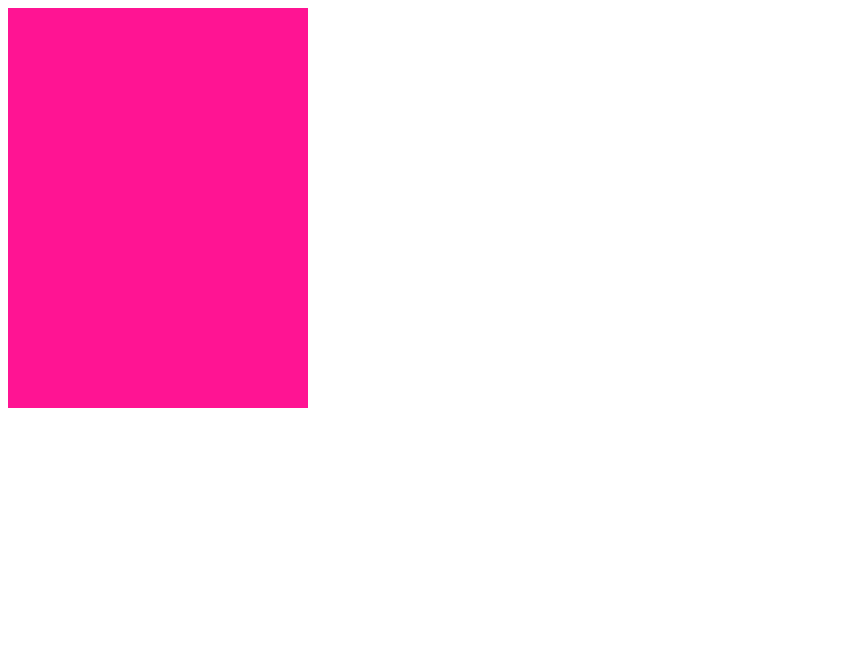
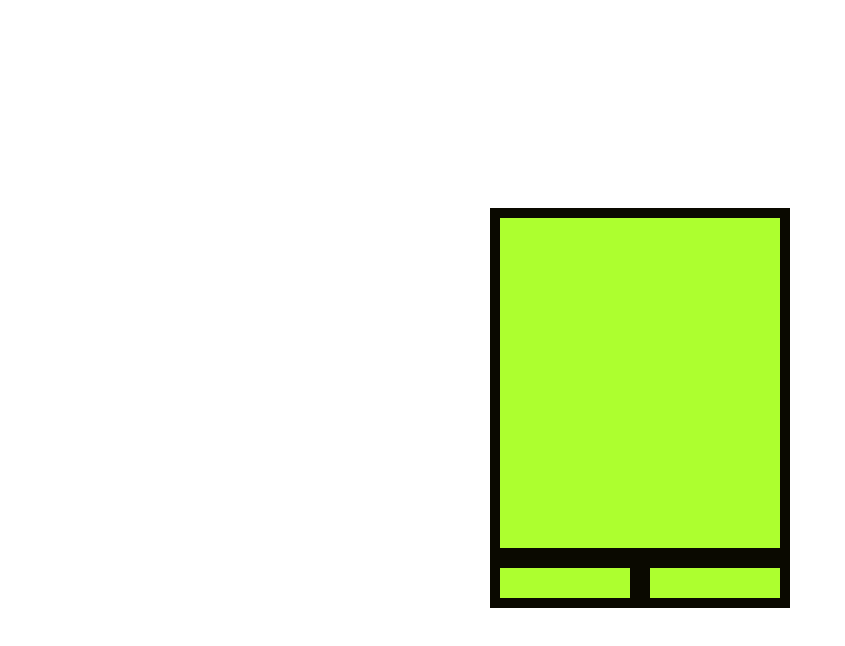
Before and after one commit to RPNK96/RPNK96.github.io, a plain HTML site: page lesnoiman.html in a window 1280 px wide. Shown: the whole page, without its empty margins (0-845 px from the left). Drawn offline with Linux system fonts and the light colour scheme.

Commit message:
Add files via upload

```diff
--- a/lesnoiman.html
+++ b/lesnoiman.html
@@ -9,9 +9,36 @@
         .container {
             width: 300px;
             height: 400px;
-            background-color: deeppink;
+            background-color: rgb(10, 9, 0);
             display: flex;
             flex-direction: column;
+            transition: all ease-in .15s;
+        }
+        .item-1 {
+            height: 150%;
+            background-color: greenyellow;
+            margin: 10px;
+        }
+        .item-2 {
+            display: flex;
+            justify-content: space-around;
+            height: 20%;
+        }
+        .info {
+            width: 50%;
+            margin: 10px;
+            background-color: greenyellow;
+            height: 30px;
+        }
+        body {
+            display: flex;
+            justify-content: center;
+            height: 100vh;
+            align-items: center;
+        }
+        .container:hover {
+            box-shadow: 8px 8px 0px 2px rgb(163, 163, 163);
+            transform: translate(-8px, -8px);
         }
     </style>
 </head>
```
